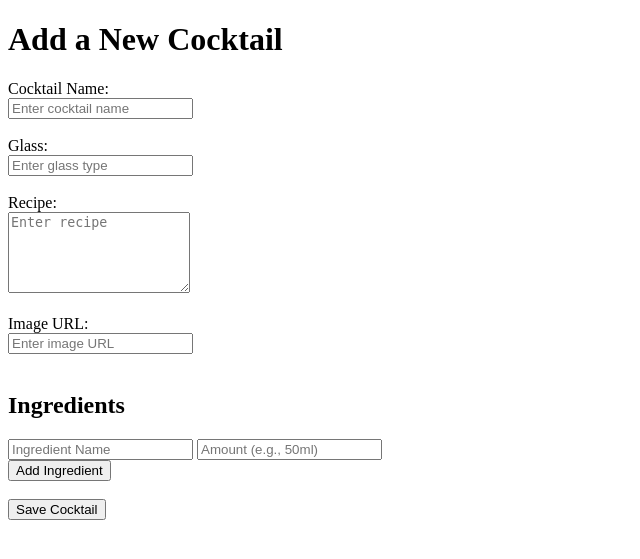
After one commit to atomicNum29/Cocktail-DB, a Flask app: page /add in a window 1280 px wide. The commit adds this page. Shown: the top 559 px of the page, without its empty margins (0-640 px from the left). Run offline with Flask 3, Linux system fonts and the light colour scheme.

Commit message:
새로운 칵테일 저장 기능 추가

```diff
--- a/app.py
+++ b/app.py
@@ -17,6 +17,55 @@ def index():
     cocktails = conn.execute('SELECT * FROM Cocktail').fetchall()
     conn.close()
     return render_template('index.html', cocktails=cocktails)
+
+# 칵테일 추가 기능
+@app.route('/add', methods=['GET', 'POST'])
+def add_cocktail():
+    conn = get_db_connection()
+
+    if request.method == 'POST':
+        # 사용자 입력 데이터 가져오기
+        name = request.form['name']
+        glass = request.form['glass']
+        recipe = request.form['recipe']
+        image = request.form['image']
+        ingredients = request.form.getlist('ingredients[]')
+        amounts = request.form.getlist('amounts[]')
+
+        # Cocktail 테이블에 추가
+        cursor = conn.execute("""
+            INSERT INTO Cocktail (name, glass, recipe, image)
+            VALUES (?, ?, ?, ?)
+        """, (name, glass, recipe, image))
+        cocktail_id = cursor.lastrowid
+
+        # Ingredient와 Cocktail_Ingredient 테이블 업데이트
+        for ingredient_name, amount in zip(ingredients, amounts):
+            if ingredient_name.strip():  # 재료 이름이 비어있지 않으면 처리
+                # Ingredient ID 가져오기 또는 추가
+                cursor = conn.execute("SELECT id FROM Ingredient WHERE name = ?", (ingredient_name,))
+                ingredient_id = cursor.fetchone()
+                if not ingredient_id:
+                    cursor = conn.execute("INSERT INTO Ingredient (name) VALUES (?)", (ingredient_name,))
+                    ingredient_id = cursor.lastrowid
+                else:
+                    ingredient_id = ingredient_id[0]
+
+                # Cocktail_Ingredient 삽입
+                conn.execute("""
+                    INSERT INTO Cocktail_Ingredient (cocktail_id, ingredient_id, amount)
+                    VALUES (?, ?, ?)
+                """, (cocktail_id, ingredient_id, amount.strip() if amount else None))
+
+        # 데이터 저장 및 종료
+        conn.commit()
+        conn.close()
+
+        # 새로 추가된 칵테일의 상세 페이지로 리다이렉션
+        return redirect(url_for('cocktail_detail', cocktail_id=cocktail_id))
+
+    conn.close()
+    return render_template('add_cocktail.html')
 
 # 특정 칵테일의 상세 정보
 @app.route('/cocktail/<int:cocktail_id>')
--- /dev/null
+++ b/templates/add_cocktail.html
@@ -0,0 +1,59 @@
+<!DOCTYPE html>
+<html lang="en">
+
+<head>
+	<meta charset="UTF-8">
+	<title>Add New Cocktail</title>
+	<script>
+		// 동적으로 재료 추가/삭제 기능
+		document.addEventListener('DOMContentLoaded', function () {
+			document.getElementById('add-ingredient').addEventListener('click', function () {
+				const container = document.getElementById('ingredients');
+				const group = document.createElement('div');
+				group.className = 'ingredient-group';
+				group.innerHTML = `
+                    <input type="text" name="ingredients[]" placeholder="Ingredient Name" required>
+                    <input type="text" name="amounts[]" placeholder="Amount (e.g., 50ml)" required>
+                    <button type="button" class="remove-ingredient">Remove</button>
+                `;
+				container.appendChild(group);
+			});
+
+			document.getElementById('ingredients').addEventListener('click', function (e) {
+				if (e.target.classList.contains('remove-ingredient')) {
+					e.target.parentElement.remove();
+				}
+			});
+		});
+	</script>
+</head>
+
+<body>
+	<h1>Add a New Cocktail</h1>
+	<form action="{{ url_for('add_cocktail') }}" method="POST">
+		<label for="name">Cocktail Name:</label><br>
+		<input type="text" id="name" name="name" placeholder="Enter cocktail name" required><br><br>
+
+		<label for="glass">Glass:</label><br>
+		<input type="text" id="glass" name="glass" placeholder="Enter glass type"><br><br>
+
+		<label for="recipe">Recipe:</label><br>
+		<textarea id="recipe" name="recipe" rows="5" placeholder="Enter recipe" required></textarea><br><br>
+
+		<label for="image">Image URL:</label><br>
+		<input type="text" id="image" name="image" placeholder="Enter image URL"><br><br>
+
+		<h2>Ingredients</h2>
+		<div id="ingredients">
+			<div class="ingredient-group">
+				<input type="text" name="ingredients[]" placeholder="Ingredient Name" required>
+				<input type="text" name="amounts[]" placeholder="Amount (e.g., 50ml)" required>
+			</div>
+		</div>
+		<button type="button" id="add-ingredient">Add Ingredient</button><br><br>
+
+		<button type="submit">Save Cocktail</button>
+	</form>
+</body>
+
+</html>
--- a/templates/index.html
+++ b/templates/index.html
@@ -8,6 +8,8 @@
 
 <body>
 	<h1>All Cocktails</h1>
+	<a href="{{ url_for('add_cocktail') }}"> add Cocktail </a>
+	<br />
 	<ul>
 		{% for cocktail in cocktails %}
 		<li>
```
Also changed, not shown: DB/cocktail-DB.db.
